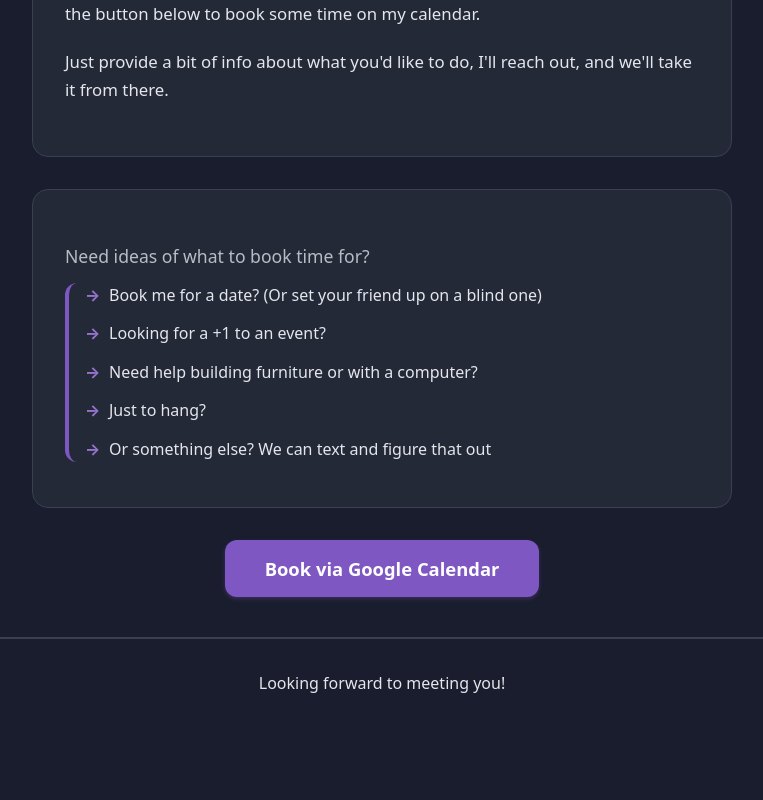
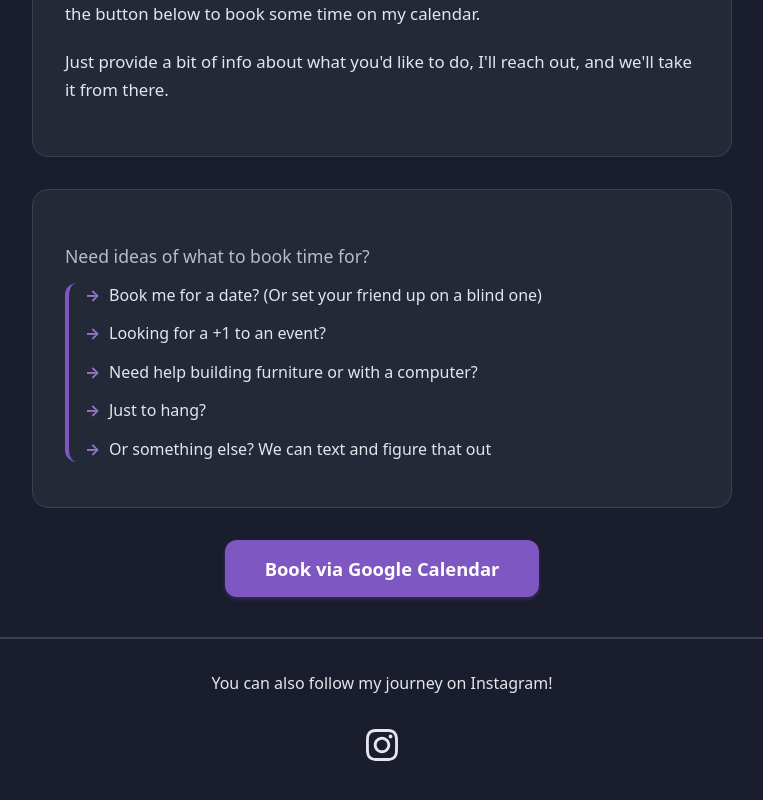
Before and after one commit to ZRPCarroll/PickADate, a React (Vite) app: page / in a window 1280 px wide. Shown: the part 338-1138 px from the top of the page, without its empty margins (258-1021 px from the left). Before the commit the page ends 1115 px from the top, so only its background shows below. Built offline with nearby package versions, Linux system fonts and the light colour scheme.

Commit message:
Added instagram link

```diff
--- a/src/App.css
+++ b/src/App.css
@@ -232,6 +232,34 @@
   }
 }
 
+/* Instagram Icon Styles */
+.instagram-link {
+  display: inline-flex;
+  align-items: center;
+  justify-content: center;
+  padding: 0.5rem;
+  border-radius: 8px;
+  transition: all 0.3s ease;
+  text-decoration: none;
+  margin-top: 0.5rem;
+}
+
+.instagram-link:hover {
+  background-color: var(--surface-primary);
+  transform: translateY(-2px);
+}
+
+.instagram-icon {
+  width: 32px;
+  height: 32px;
+  color: var(--text-primary);
+  transition: color 0.3s ease;
+}
+
+.instagram-link:hover .instagram-icon {
+  color: #E4405F; /* Instagram brand color */
+}
+
 /* Desktop - Maximum Width */
 @media (min-width: 1024px) {
   #root {
--- a/src/App.tsx
+++ b/src/App.tsx
@@ -70,7 +70,24 @@
           </main>
 
           <footer className="footer">
-            <p>Looking forward to meeting you!</p>
+            <p>You can also follow my journey on Instagram!</p>
+            <a
+              href="https://www.instagram.com/solocalx/"
+              target="_blank"
+              rel="noopener noreferrer"
+              className="instagram-link"
+              aria-label="Follow @solocalx on Instagram"
+            >
+              <svg
+                width="32"
+                height="32"
+                viewBox="0 0 24 24"
+                fill="currentColor"
+                className="instagram-icon"
+              >
+                <path d="M12 2.163c3.204 0 3.584.012 4.85.07 3.252.148 4.771 1.691 4.919 4.919.058 1.265.069 1.645.069 4.849 0 3.205-.012 3.584-.069 4.849-.149 3.225-1.664 4.771-4.919 4.919-1.266.058-1.644.07-4.85.07-3.204 0-3.584-.012-4.849-.07-3.26-.149-4.771-1.699-4.919-4.92-.058-1.265-.07-1.644-.07-4.849 0-3.204.013-3.583.07-4.849.149-3.227 1.664-4.771 4.919-4.919 1.266-.057 1.645-.069 4.849-.069zm0-2.163c-3.259 0-3.667.014-4.947.072-4.358.2-6.78 2.618-6.98 6.98-.059 1.281-.073 1.689-.073 4.948 0 3.259.014 3.668.072 4.948.2 4.358 2.618 6.78 6.98 6.98 1.281.058 1.689.072 4.948.072 3.259 0 3.668-.014 4.948-.072 4.354-.2 6.782-2.618 6.979-6.98.059-1.28.073-1.689.073-4.948 0-3.259-.014-3.667-.072-4.947-.196-4.354-2.617-6.78-6.979-6.98-1.281-.059-1.69-.073-4.949-.073zm0 5.838c-3.403 0-6.162 2.759-6.162 6.162s2.759 6.163 6.162 6.163 6.162-2.759 6.162-6.163c0-3.403-2.759-6.162-6.162-6.162zm0 10.162c-2.209 0-4-1.79-4-4 0-2.209 1.791-4 4-4s4 1.791 4 4c0 2.21-1.791 4-4 4zm6.406-11.845c-.796 0-1.441.645-1.441 1.44s.645 1.44 1.441 1.44c.795 0 1.439-.645 1.439-1.44s-.644-1.44-1.439-1.44z"/>
+              </svg>
+            </a>
           </footer>
         </>
       )}
```
Also changed, not shown: 1 other file (tests, documents, lock files or other folders).
